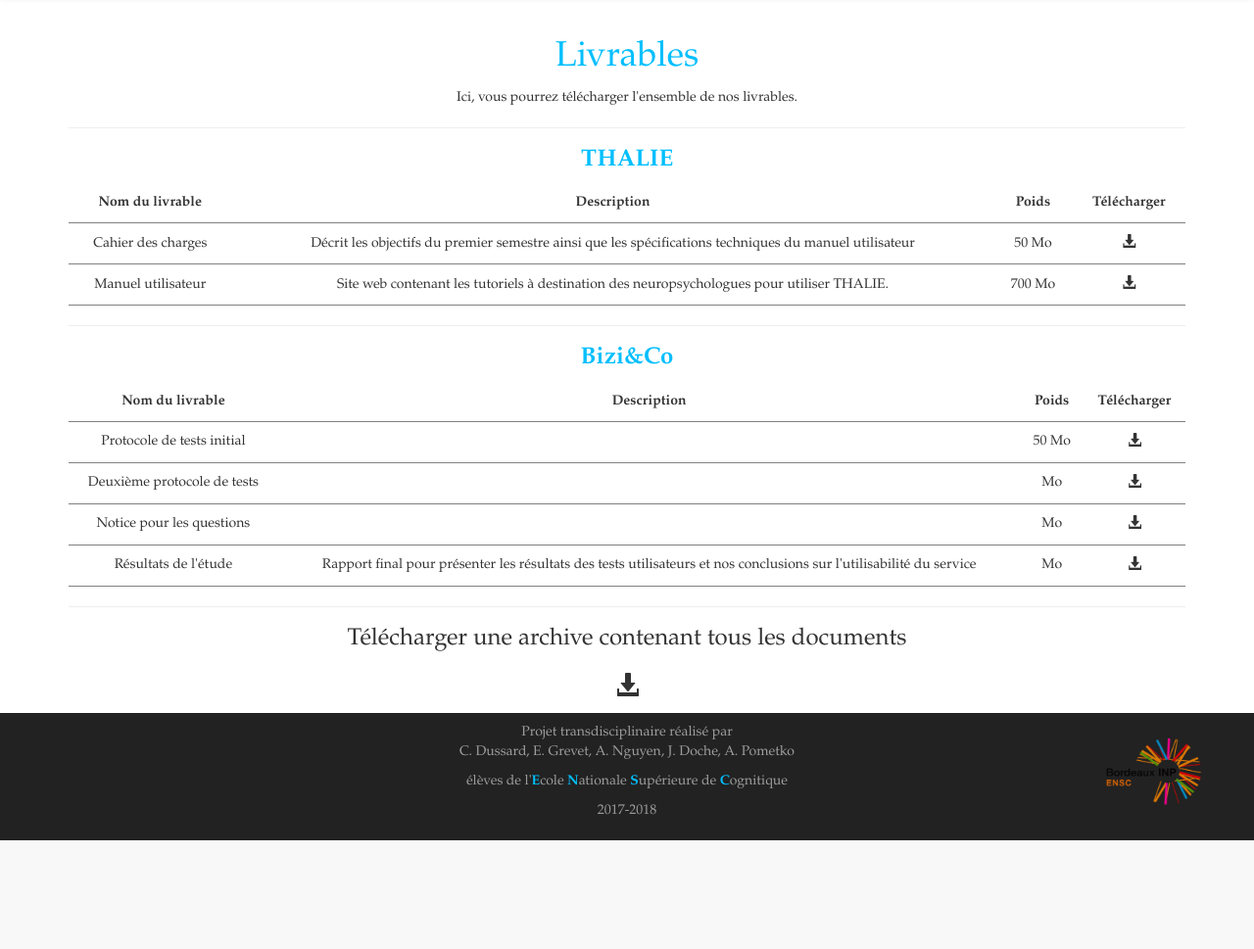
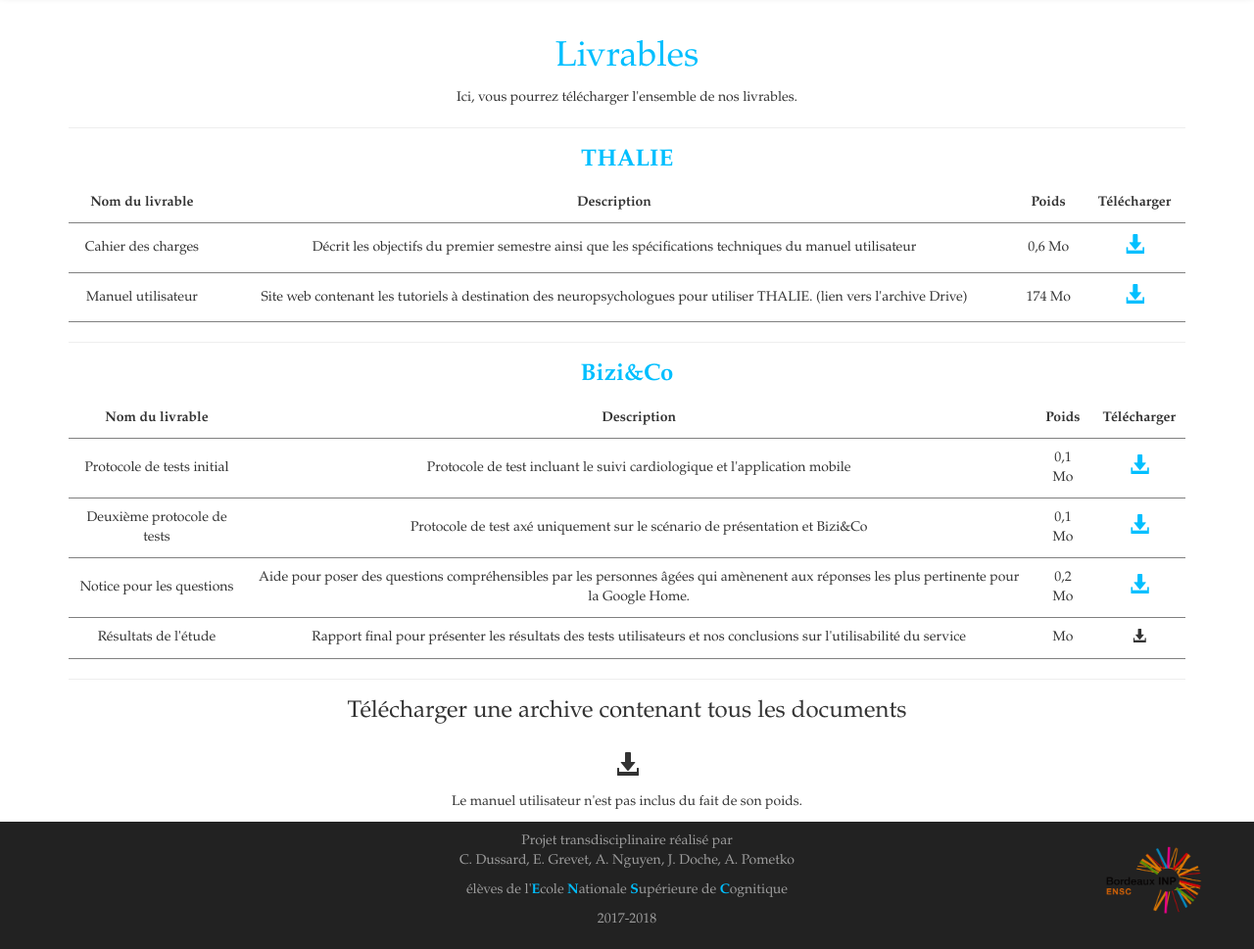
Before and after one commit to alexandrapometko/Site-transdi, a PHP site: page /livrables.php in a window 1280 px wide. Shown: the part 285-1254 px from the top of the page at 98% size. Before the commit the page ends 1143 px from the top, so only its background shows below. Run offline with PHP 8.4, Linux system fonts and the light colour scheme.

Commit message:
Added downloads

```diff
--- a/livrables.php
+++ b/livrables.php
@@ -17,14 +17,14 @@
 		<tr>
 			<td>Cahier des charges</td>
 			<td>Décrit les objectifs du premier semestre ainsi que les spécifications techniques du manuel utilisateur</td>
-			<td>50 Mo</td>
-			<td><span class="glyphicon glyphicon-download-alt"></span></td>
+			<td>0,6 Mo</td>
+			<td><a href="livrables/CDC.pdf" title="télécharger" target="_blank"><span class="glyphicon glyphicon-download-alt"></span></a></td>
 		</tr>
 		<tr>
 			<td>Manuel utilisateur</td>
-			<td>Site web contenant les tutoriels à destination des neuropsychologues pour utiliser THALIE.</td>
-			<td>700 Mo</td>
-			<td><span class="glyphicon glyphicon-download-alt"></span></td>
+			<td>Site web contenant les tutoriels à destination des neuropsychologues pour utiliser THALIE. (lien vers l'archive Drive)</td>
+			<td>174 Mo</td>
+			<td><a href="https://drive.google.com/open?id=19kdW1xRUlc9vAQF2D3mRLDMHJwVh3ADa" title="lien vers le manuel" target="_blank"><span class="glyphicon glyphicon-download-alt"></span></a></td>
 		</tr>
 		</table> <hr>
 
@@ -36,32 +36,32 @@
 		</tr>
 		<tr>
 			<td>Protocole de tests initial</td>
-			<td></td>
-			<td>50 Mo</td>
-			<td><span class="glyphicon glyphicon-download-alt"></span></td>
+			<td>Protocole de test incluant le suivi cardiologique et l'application mobile</td>
+			<td>0,1 Mo</td>
+			<td><a href="livrables/protocole1_bizi.pdf" title="télécharger" target="_blank"><span class="glyphicon glyphicon-download-alt"></span></a></td>
 		</tr>
 		<tr>
 			<td>Deuxième protocole de tests</td>
-			<td></td>
-			<td> Mo</td>
-			<td><span class="glyphicon glyphicon-download-alt"></span></td>
+			<td>Protocole de test axé uniquement sur le scénario de présentation et Bizi&Co</td>
+			<td>0,1 Mo</td>
+			<td><a href="livrables/protocole2_bizi.pdf" title="télécharger" target="_blank"><span class="glyphicon glyphicon-download-alt"></span></a></td>
 		</tr>
 		<tr>
 			<td>Notice pour les questions</td>
-			<td></td>
-			<td> Mo</td>
-			<td><span class="glyphicon glyphicon-download-alt"></span></td>
+			<td>Aide pour poser des questions compréhensibles par les personnes âgées qui amènenent aux réponses les plus pertinente pour la Google Home.</td>
+			<td>0,2 Mo</td>
+			<td><a href="livrables/notice_questions.pdf" title="télécharger" target="_blank"><span class="glyphicon glyphicon-download-alt"></span></td>
 		</tr>
 		<tr>
 			<td>Résultats de l'étude</td>
 			<td>Rapport final pour présenter les résultats des tests utilisateurs et nos conclusions sur l'utilisabilité du service</td>
-			<td> Mo</td>
+			<td>Mo</td>
 			<td><span class="glyphicon glyphicon-download-alt"></span></td>
 		</tr>
 		</table>
 		<hr>
-		<h3>Télécharger une archive contenant tous les documents<h3>
-		<p><span class="glyphicon glyphicon-download-alt"></span></p>
+		<h3>Télécharger une archive contenant tous les documents<br><br><span class="glyphicon glyphicon-download-alt"></span></h3>
+		<p>Le manuel utilisateur n'est pas inclus du fait de son poids.</p>
 
 
 	</div>
```
Also changed, not shown: 4 other files.
